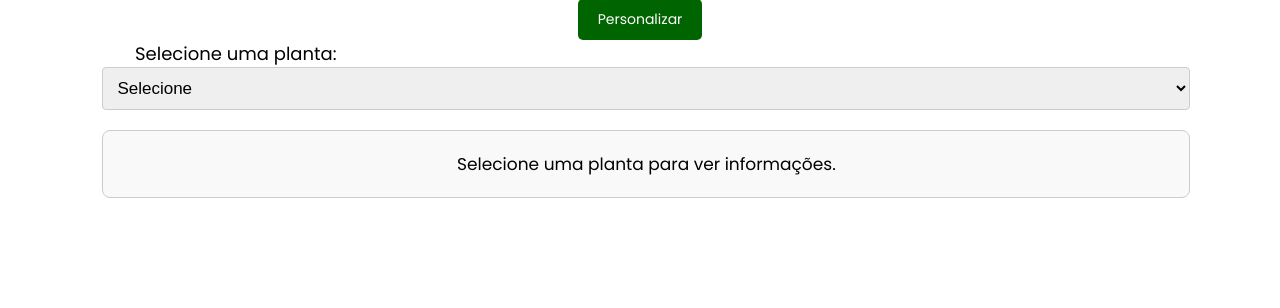
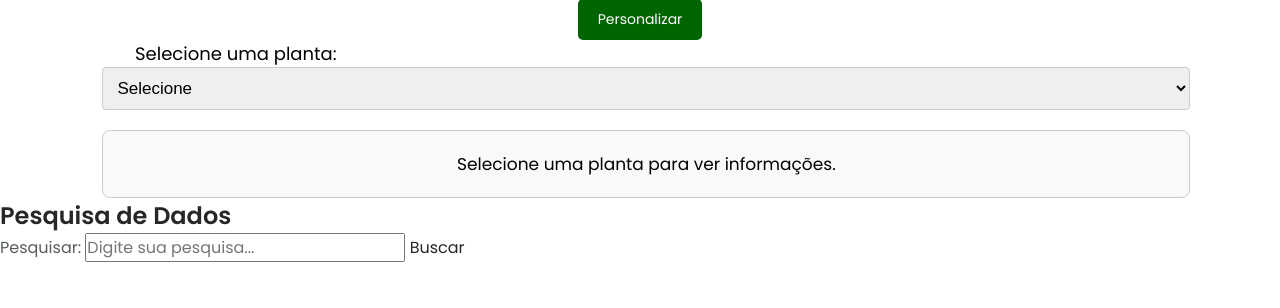
Before and after one commit to GabrielAlesiunas/SMARTGARDEN, a PHP site: page /controle.php in a window 1280 px wide. Shown: the part 207-515 px from the top of the page. Run offline with PHP 8.4, Linux system fonts and the light colour scheme; a user stored in the database is signed in; data comes from the database, SQL or seed files in the repository; data that the repository does not hold is empty.

Commit message:
Controle

```diff
--- a/assets/css/style Controle.css
+++ b/assets/css/style Controle.css
@@ -945,7 +945,7 @@ body.dark-theme {
 
   .formInfo {
     text-align: center;
-    font-size: larger;
+    font-size: medium;
   }
 
   .btnAtualizar {
--- a/controle.php
+++ b/controle.php
@@ -93,7 +93,7 @@ $conexao->close();
             </select>
         </form>
         <div id="plantInfo">
-            <p class="info" >Selecione uma planta para ver informações.</p>
+            <p class="info">Selecione uma planta para ver informações.</p>
         </div>
 
         <form class="formInfo" id="formAtualizar" style="display: none;">
@@ -119,8 +119,40 @@ $conexao->close();
             </div>
             <input class="btnAtualizar" type="button" value="Atualizar" onclick="enviarParaBanco()">
         </form>
+
+
+        <div class="perfilUser">
+            <h2>Pesquisa de Dados</h2>
+
+            <form id="formPesquisa">
+                <label for="pesquisa">Pesquisar:</label>
+                <input type="text" id="pesquisa" name="pesquisa" placeholder="Digite sua pesquisa...">
+                <button type="button" onclick="buscarDados()">Buscar</button>
+            </form>
+
+            <!-- Local onde os resultados da pesquisa serão exibidos -->
+            <div id="resultadoPesquisa"></div>
+        </div>
     </div>
+
     <script src="assets/js/script Controle.js"></script>
+
+    <script>
+        function buscarDados() {
+            var pesquisa = document.getElementById("pesquisa").value;
+
+            var xhr = new XMLHttpRequest();
+            xhr.onreadystatechange = function () {
+                if (xhr.readyState == 4 && xhr.status == 200) {
+                    document.getElementById("resultadoPesquisa").innerHTML = xhr.responseText;
+                }
+            };
+
+            xhr.open("POST", "buscar_dados.php", true);
+            xhr.setRequestHeader("Content-type", "application/x-www-form-urlencoded");
+            xhr.send("pesquisa=" + pesquisa);
+        }
+    </script>
 </body>
 
 </html>
```
Also changed, not shown: buscar_dados.php (added, +40 -0 lines).
